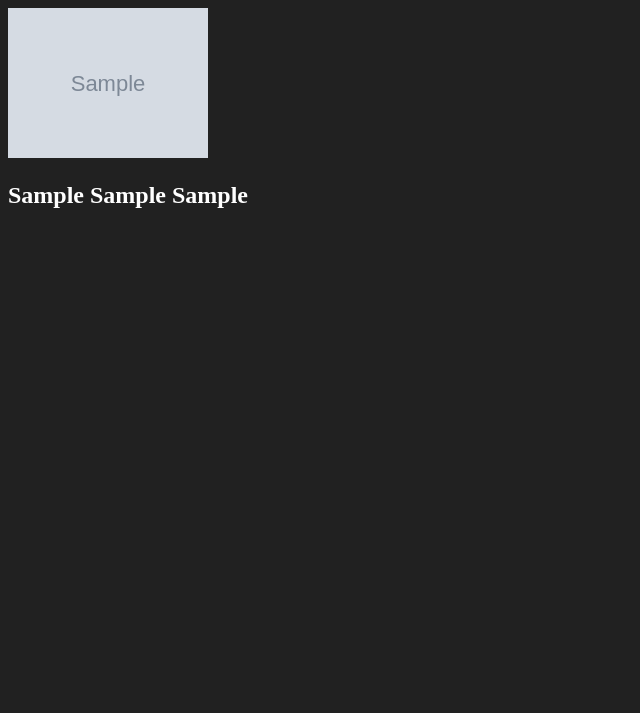
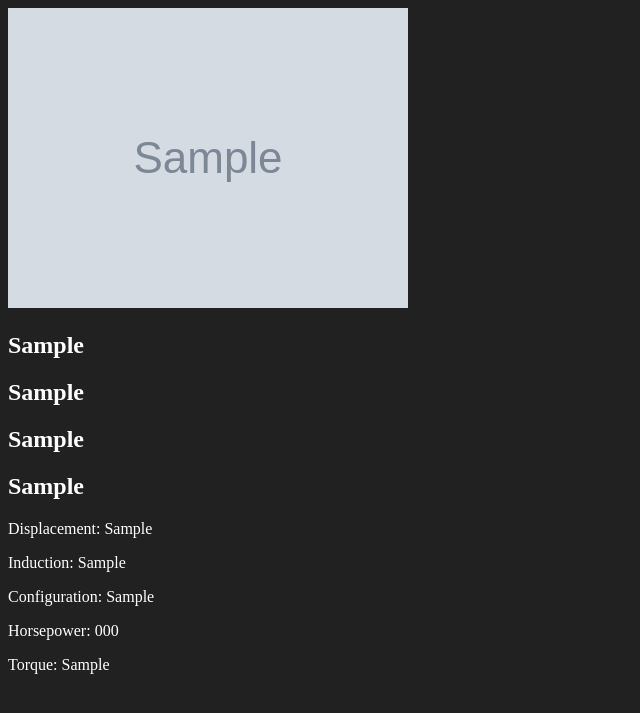
Before and after one commit to jsparks404/Celebrity-Cars, a Django app: page /1/cars/1/ in a window 1280 px wide. Shown: the top 713 px of the page, without its empty margins (0-640 px from the left). Run offline with Django 4.2, Linux system fonts and the light colour scheme; tables that the repository leaves empty hold one stand-in row (values such as "Sample post"); grey boxes marked "Sample" are stand-in pictures.

Commit message:
car title and car specs with conditionals

```diff
--- a/main_app/static/styles/main.css
+++ b/main_app/static/styles/main.css
@@ -14,5 +14,9 @@ body {
 }
 
 .car_img {
-    max-width: 200px;
+    max-width: 700px;
 }
+
+.car_pic {
+    max-width: 300px;
+}
--- a/main_app/templates/car_detail.html
+++ b/main_app/templates/car_detail.html
@@ -5,8 +5,35 @@
 <div class="car">
 
     <img class="car_img" src={{car.img}} alt={{car.name}} />
-    <h2>{{car.make}} {{car.model}} {{car.trim}}</h2>
-
+    <div class="car_title">
+        {%if car.year != '.'%}
+        <h2>{{car.year}}</h2>
+        {% endif %}
+        <h2>{{car.make}}</h2>
+        {%if car.model != '.'%}
+        <h2>{{car.model}}</h2>
+        {% endif %}
+        {%if car.trim != '.'%}
+        <h2>{{car.trim}}</h2>
+        {% endif %}
+    </div>
+    <div class="car_specs">
+        {% if car.displacement != '.' %}
+        <p>Displacement: {{car.displacement}}</p>
+        {% endif %}
+        {% if car.induction != '.' %}
+        <p>Induction: {{car.induction}}</p>
+        {% endif %}
+        {% if car.configuration != '.' %}
+        <p>Configuration: {{car.configuration}}</p>
+        {% endif %}
+        {% if car.hp != '.' %}
+        <p>Horsepower: {{car.hp}}</p>
+        {% endif %}
+        {% if car.torque != '.' %}
+        <p>Torque: {{car.torque}}</p>
+        {% endif %}
+    </div>
 
 </div>
 {% endblock %}
--- a/main_app/templates/celebrity_detail.html
+++ b/main_app/templates/celebrity_detail.html
@@ -4,15 +4,15 @@
     <img class="detail_pic" src={{celebrity.img}} alt={{celebrity.name}} />
     <h3>{{celebrity.name}}</h3>
     <div>
-        <h4>{{celebrity.dob}}</h4>
-        <h4>{{celebrity.job}}</h4>
+        <h4>Born on {{celebrity.dob}}</h4>
+        <h4>Profession: {{celebrity.job}}</h4>
     </div>
 </div>
 
 <div class="car_list">
     {% for car in celebrity.cars.all%}
     <a href="{% url 'car_detail' celebrity.pk car.pk %}">
-        <img class="car_img" src={{car.img}} alt={{car.name}} />
+        <img class="car_pic" src={{car.img}} alt={{car.name}} />
         <h4>{{car.make}} {{car.model}} {{car.trim}}</h4>
     </a>
     {% endfor %}
```
